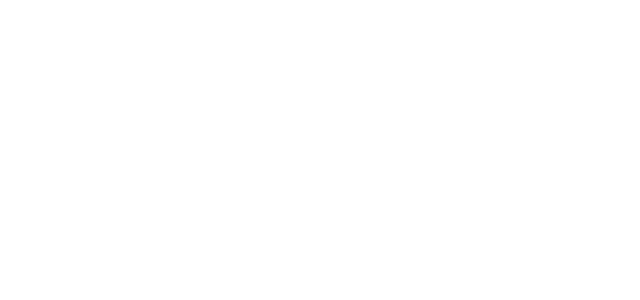
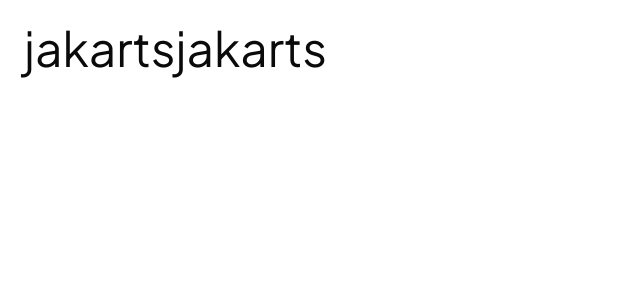
Before and after one commit to Mahred1/lance-orbit, a Next.js app: page / in a window 1280 px wide. Shown: the top 300 px of the page, without its empty margins (0-640 px from the left). Built offline with nearby package versions, Linux system fonts and the light colour scheme.

Commit message:
added proper fotns recommended by the design

```diff
--- a/app/globals.css
+++ b/app/globals.css
@@ -5,8 +5,8 @@
 @custom-variant dark (&:is(.dark *));
 
 @theme inline {
-    --font-heading: var(--font-mono);
-    --font-mono: var(--font-mono);
+    --font-heading: var(--font-lo-sans);
+    --font-lo: var(--font-lo-sans);
     --color-sidebar-ring: var(--sidebar-ring);
     --color-sidebar-border: var(--sidebar-border);
     --color-sidebar-accent-foreground: var(--sidebar-accent-foreground);
@@ -124,6 +124,6 @@
     @apply bg-background text-foreground;
     }
   html {
-    @apply font-mono;
+    @apply font-lo;
     }
 }
--- a/app/layout.tsx
+++ b/app/layout.tsx
@@ -1,4 +1,6 @@
+
 import { JetBrains_Mono, Plus_Jakarta_Sans } from "next/font/google";
+
 
 import { ThemeProvider } from "@/components/theme-provider";
 import { cn } from "@/lib/utils";
@@ -6,10 +8,9 @@
 
 const fontSans = Plus_Jakarta_Sans({
   subsets: ["latin"],
-  variable: "--lo-sans",
+  variable: "--font-lo-sans",
 })
 
-const jetbrainsMono = JetBrains_Mono({subsets:['latin'],variable:'--font-mono'})
 
 export default function RootLayout({
   children,
@@ -20,7 +21,7 @@
     <html
       lang="en"
       suppressHydrationWarning
-      className={cn("antialiased", fontSans.variable, "font-mono", jetbrainsMono.variable)}
+      className={cn("antialiased", fontSans.variable, "lo-sans" )}
     >
       <body>
         <ThemeProvider>{children}</ThemeProvider>
--- a/app/page.tsx
+++ b/app/page.tsx
@@ -3,7 +3,8 @@
 export default function Page() {
   return (
     <div className="flex min-h-svh p-6">
-
+      <h1 className="lo-sans text-5xl">jakarts</h1>
+      <h1 className=" text-5xl">jakarts</h1>
     </div>
   )
 }
--- a/postcss.config.mjs
+++ b/postcss.config.mjs
@@ -2,6 +2,60 @@
   plugins: {
     "@tailwindcss/postcss": {},
   },
+  theme: {
+    extend: {
+      colors: {
+        'lo-base-white': '#FFFFFF',
+        'lo-base-black': '#000000',
+        'lo-rose-200': '#FDA4AF',
+        'lo-rose-400': '#F43F5E',
+        'lo-rose-600': '#BE123C',
+        'lo-blue-600': '#1D4ED8',
+        'lo-green-50': '#D1FAE5',
+        'lo-green-100': '#A7F3D0',
+        'lo-green-400': '#10B981',
+        'lo-green-500': '#059669',
+        'lo-red-50': '#FEE2E2',
+        'lo-red-500': '#DC2626',
+        'lo-stone-100': '#E7E5E4',
+        'lo-gray-25': '#F9FAFB',
+        'lo-gray-50': '#F3F4F6',
+        'lo-gray-100': '#E5E7EB',
+        'lo-gray-200': '#D1D5DB',
+        'lo-gray-300': '#9CA3AF',
+        'lo-gray-400': '#6B7280',
+        'lo-gray-500': '#4B5563',
+        'lo-gray-600': '#374151',
+        'lo-gray-700': '#1F2937',
+      },
+      fontFamily: {
+        'lo-sans': ['Plus Jakarta Sans', 'sans-serif'],
+      },
+      fontWeight: { 'lo-regular': '400', 'lo-medium': '500', 'lo-semibold': '600', 'lo-bold': '700' },
+      fontSize: {
+        'lo-display-lg-semibold': ["48px",{"lineHeight":"60px","letterSpacing":"-0.02em","fontWeight":"600"}],
+        'lo-display-md-semibold': ["36px",{"lineHeight":"44px","letterSpacing":"-0.02em","fontWeight":"600"}],
+        'lo-display-sm-medium': ["30px",{"lineHeight":"36px","letterSpacing":"0em","fontWeight":"500"}],
+        'lo-display-sm-semibold': ["30px",{"lineHeight":"36px","letterSpacing":"0em","fontWeight":"600"}],
+        'lo-display-xs-medium': ["24px",{"lineHeight":"32px","letterSpacing":"0em","fontWeight":"500"}],
+        'lo-text-xl-bold': ["20px",{"lineHeight":"30px","letterSpacing":"0em","fontWeight":"700"}],
+        'lo-text-xl-medium': ["20px",{"lineHeight":"30px","letterSpacing":"0em","fontWeight":"500"}],
+        'lo-text-xl-regular': ["20px",{"lineHeight":"30px","letterSpacing":"0em","fontWeight":"400"}],
+        'lo-text-xl-semibold': ["20px",{"lineHeight":"30px","letterSpacing":"0em","fontWeight":"600"}],
+        'lo-text-lg-regular': ["18px",{"lineHeight":"28px","letterSpacing":"0em","fontWeight":"400"}],
+        'lo-text-md-bold': ["16px",{"lineHeight":"24px","letterSpacing":"0em","fontWeight":"700"}],
+        'lo-text-md-medium': ["16px",{"lineHeight":"24px","letterSpacing":"0em","fontWeight":"500"}],
+        'lo-text-md-regular': ["16px",{"lineHeight":"24px","letterSpacing":"0em","fontWeight":"400"}],
+        'lo-text-md-semibold': ["16px",{"lineHeight":"24px","letterSpacing":"0em","fontWeight":"600"}],
+        'lo-text-sm-regular': ["14px",{"lineHeight":"20px","letterSpacing":"0em","fontWeight":"400"}],
+        'lo-text-sm-semibold': ["14px",{"lineHeight":"20px","letterSpacing":"0em","fontWeight":"600"}],
+        'lo-text-xs-medium': ["12px",{"lineHeight":"18px","letterSpacing":"0em","fontWeight":"500"}],
+        'lo-text-xs-regular': ["12px",{"lineHeight":"18px","letterSpacing":"0em","fontWeight":"400"}],
+        'lo-text-xs-semibold': ["12px",{"lineHeight":"18px","letterSpacing":"0em","fontWeight":"600"}],
+      },
+    },
+  },
+
 }
 
 export default config
```
